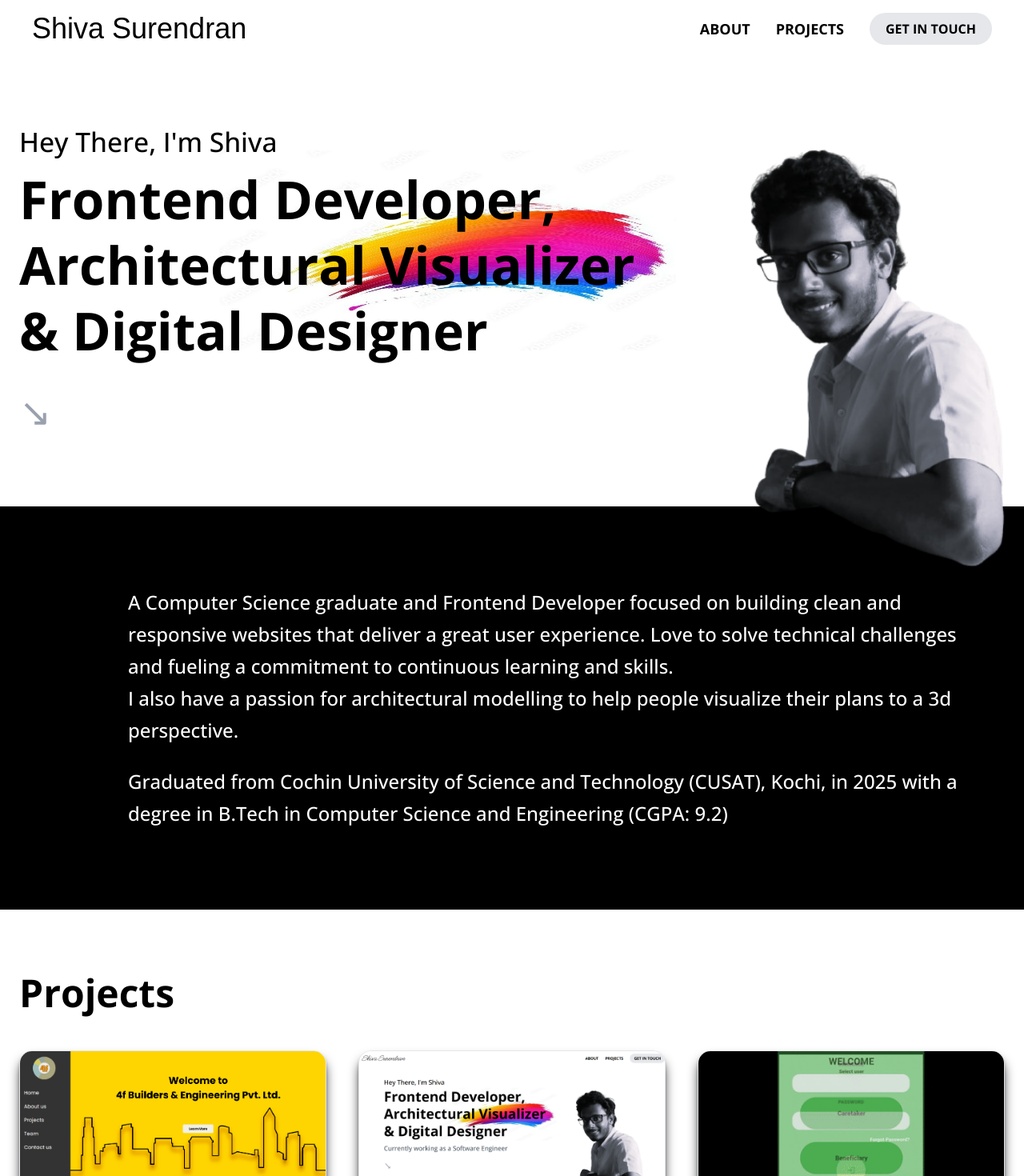
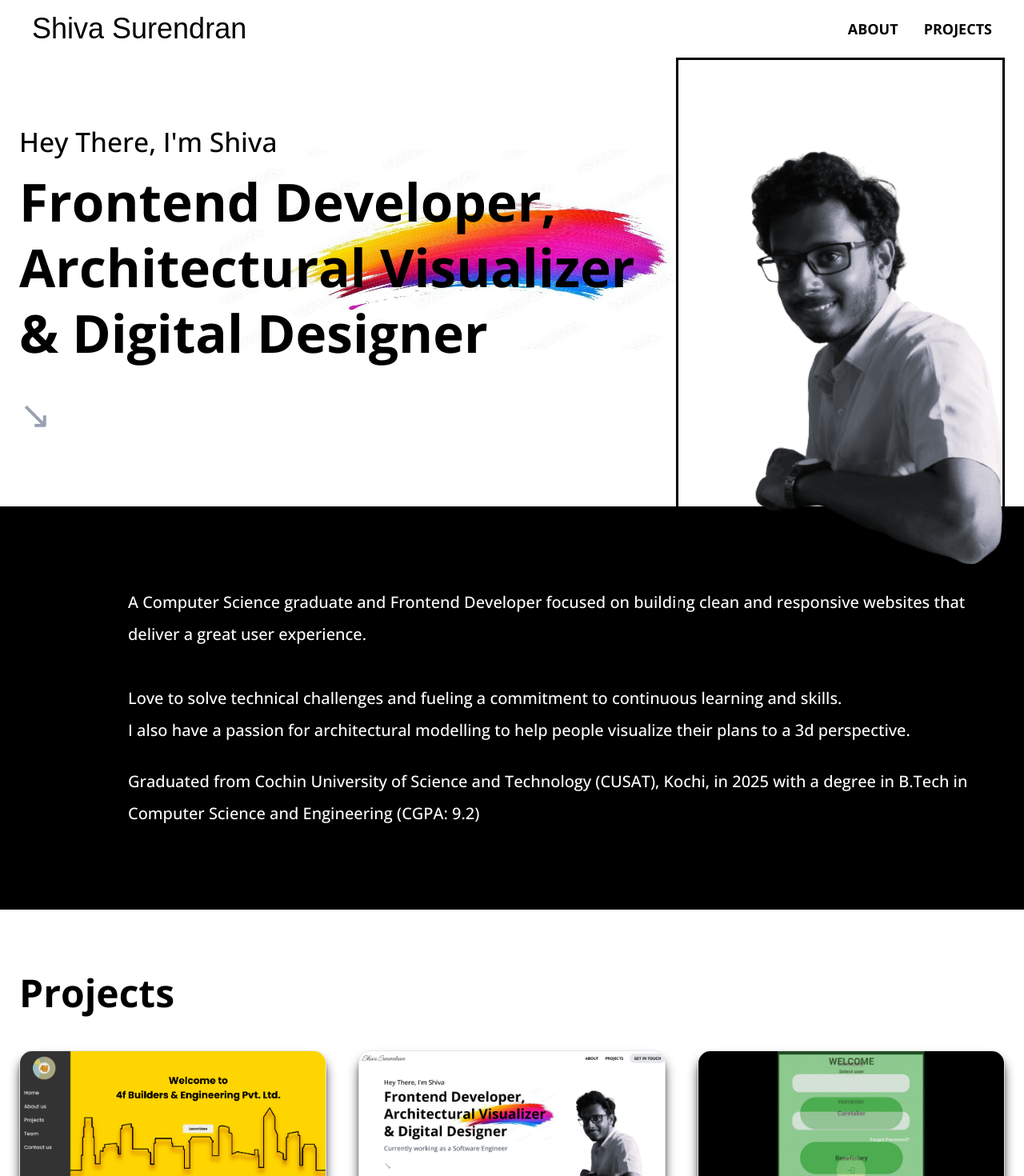
Before and after one commit to Shiva-Surendran/portfolio, a Next.js app: page / in a window 1280 px wide. Shown: the top 1470 px of the page at 80% size. Built offline with nearby package versions, Linux system fonts and the light colour scheme; a web font is replaced by a local one.

Commit message:
Update page.tsx

```diff
--- a/app/page.tsx
+++ b/app/page.tsx
@@ -33,7 +33,7 @@ export default function HeroSection() {
         <nav className="flex items-center gap-4 sm:gap-6 md:gap-8 text-sm sm:text-base md:text-lg font-bold">
           <Link href="#about" scroll={true} className="hover:underline">ABOUT</Link>
           <a href="#about" className="hover:underline">PROJECTS</a>
-          <button className="bg-gray-200 px-3 sm:px-4 md:px-5 py-1.5 sm:py-2 rounded-full hover:bg-black hover:text-white text-sm sm:text-base">
+          <button className="hidden md: block bg-gray-200 px-3 sm:px-4 md:px-5 py-1.5 sm:py-2 rounded-full hover:bg-black hover:text-white text-sm sm:text-base">
             GET IN TOUCH
           </button>
         </nav>
@@ -43,7 +43,7 @@ export default function HeroSection() {
         <div className="
           w-full
           lg:w-[%]
-          bg-[130%_90%]
+          bg-[50%_1005%]
           relative
           text-center
           lg:text-left
@@ -53,8 +53,8 @@ export default function HeroSection() {
           lg:bg-[length:690px_250px]
           lg:bg-[190%_23%]
         ">
-          <p className="text-2xl lg:text-[2.1rem] mb-2">Hey There, I'm Shiva</p>
-          <h1 className={`${extrasans.className} text-2xl lg:text-[4.1rem] text-[2rem] font-black leading-tight mb-4`}>
+          <p className="text-[1.3rem] lg:text-[2.1rem] mb-2">Hey There, I'm Shiva</p>
+          <h1 className={`${extrasans.className} text-2xl lg:text-[4.1rem] text-[1.6rem] font-black leading-tight mb-4`}>
             Frontend Developer,<br />
             Architectural Visualizer<br />
             & Digital Designer
@@ -77,12 +77,13 @@ export default function HeroSection() {
             src="/image1.png"
             alt="Shiva Surendran"
             className="
-              w-35 h-35
+              w-40 h-40
               rounded-full
               lg:rounded-none
               lg:w-full
               lg:h-[700px]
               object-cover
+              border-3
             "
           />
         </div>
@@ -90,14 +91,14 @@ export default function HeroSection() {
 
       <section id="about" className="bg-black text-white py-25">
         <div className="px-6 lg:ml-34 lg:mr-10">
-          <p className="text-center text-2xl leading-relaxed lg:text-left lg:leading-10">
+          <p className="text-left text-xl leading-relaxed  lg:leading-10">
             A Computer Science graduate and Frontend Developer focused on building clean
-            and responsive websites that deliver a great user experience. Love to solve technical challenges
+            and responsive websites that deliver a great user experience. <br></br><br></br>Love to solve technical challenges
             and fueling a commitment to continuous learning and skills.
             <br></br>I also have a passion for architectural modelling to help people visualize their plans to a 3d perspective.
           </p>
           <br></br>
-          <p className="text-center text-2xl leading-relaxed lg:text-left lg:leading-10">
+          <p className="text-left text-xl leading-relaxed  lg:leading-10">
             Graduated from Cochin University of Science and Technology (CUSAT), Kochi, in 2025
             with a degree in B.Tech in Computer Science and Engineering (CGPA: 9.2)
           </p>
```
